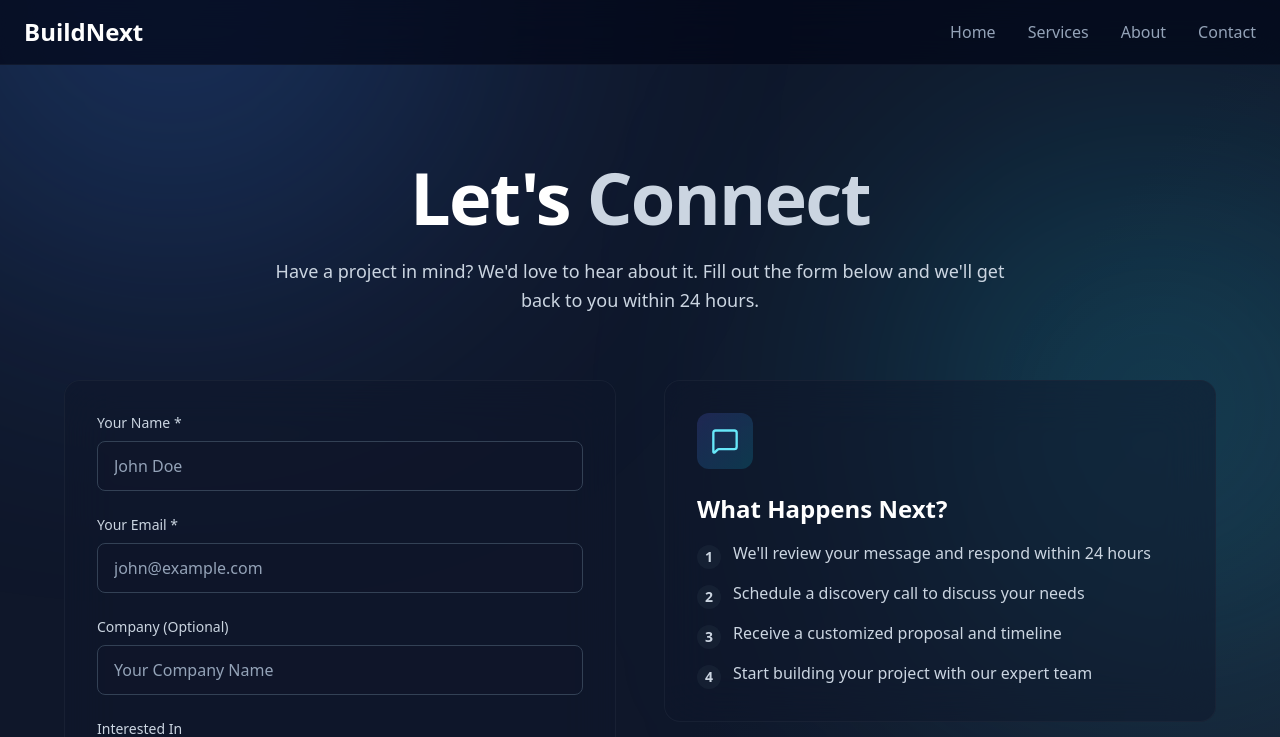
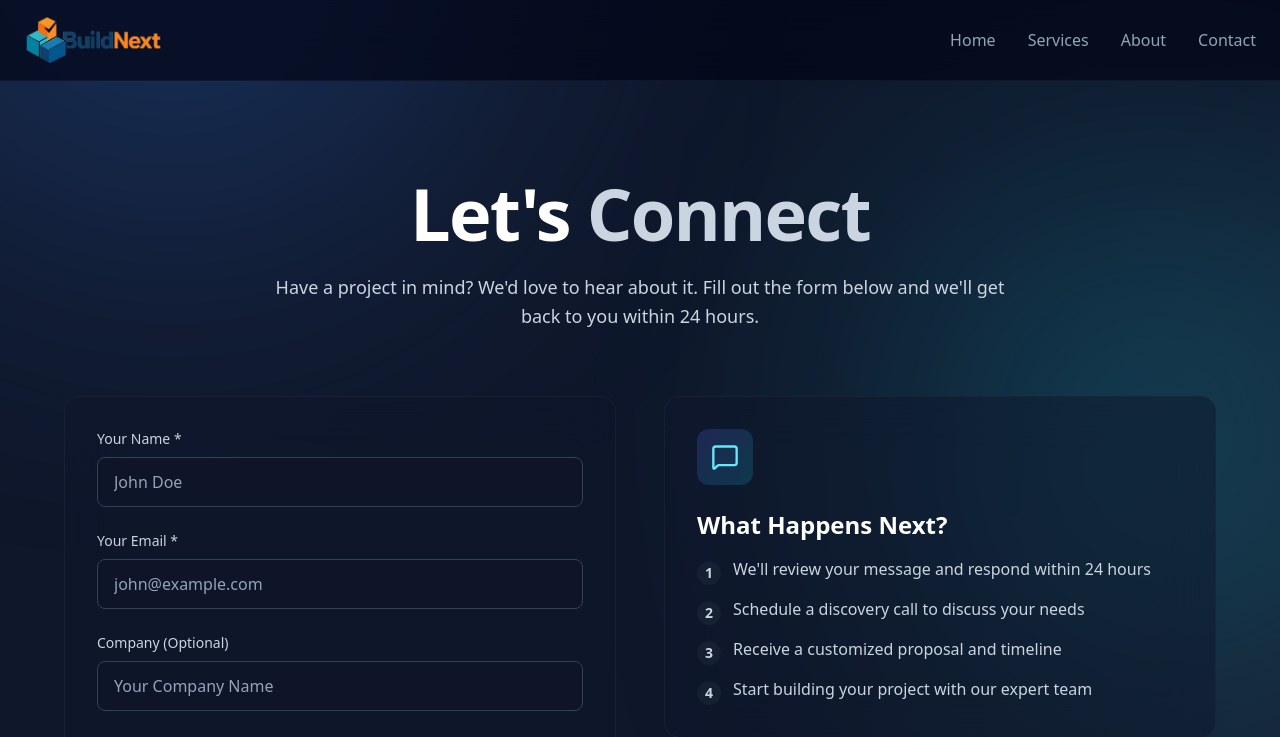
Before and after one commit to yasir-buildnext/buildnext-site, a Next.js app: page /contact in a window 1280 px wide. Shown: the top 737 px of the page. Built offline with nearby package versions, Linux system fonts and the light colour scheme.

Commit message:
Add BuildNext logo to navbar and contact page

```diff
--- a/components/Navbar.js
+++ b/components/Navbar.js
@@ -2,6 +2,7 @@ import { useState } from 'react';
 import Link from 'next/link';
 import { Menu, X } from 'lucide-react';
 import { theme, cn } from '../styles/theme';
+import TransparentLogo from './TransparentLogo';
 
 export default function Navbar() {
   const [open, setOpen] = useState(false);
@@ -17,14 +18,19 @@ export default function Navbar() {
     <nav className={cn(theme.components.nav.container, 'relative z-50')}>
       <div className={theme.spacing.container}>
         <div className="py-4 flex items-center justify-between">
-          {/* Logo */}
+          {/* Brand logo (top-left) */}
           <Link
             href="/"
-            className={cn('text-2xl font-bold', theme.colors.text.primary)}
+            aria-label="BuildNext Home"
           >
-            BuildNext
+            <TransparentLogo
+              src="/images/buildnext-logo.png"
+              alt="BuildNext logo"
+              className="h-10 md:h-12 w-auto object-contain"
+            />
           </Link>
 
+          <div className="flex items-center gap-4">
             {/* Desktop links */}
             <div className="hidden md:flex gap-8">
               {links.map((l) => (
@@ -46,6 +52,8 @@ export default function Navbar() {
             >
               {open ? <X size={24} /> : <Menu size={24} />}
             </button>
+
+          </div>
         </div>
       </div>
 
--- /dev/null
+++ b/components/TransparentLogo.js
@@ -0,0 +1,53 @@
+import { useEffect, useState } from 'react';
+
+function isNearWhite(r, g, b, threshold) {
+  return r >= threshold && g >= threshold && b >= threshold;
+}
+
+export default function TransparentLogo({
+  src,
+  alt,
+  className = '',
+  threshold = 245,
+}) {
+  const [processedSrc, setProcessedSrc] = useState('');
+
+  useEffect(() => {
+    let cancelled = false;
+    const img = new Image();
+    img.src = src;
+
+    img.onload = () => {
+      if (cancelled) return;
+
+      const canvas = document.createElement('canvas');
+      canvas.width = img.naturalWidth;
+      canvas.height = img.naturalHeight;
+      const ctx = canvas.getContext('2d');
+      if (!ctx) return;
+
+      ctx.drawImage(img, 0, 0);
+      const imageData = ctx.getImageData(0, 0, canvas.width, canvas.height);
+      const { data } = imageData;
+
+      for (let i = 0; i < data.length; i += 4) {
+        const r = data[i];
+        const g = data[i + 1];
+        const b = data[i + 2];
+
+        if (isNearWhite(r, g, b, threshold)) {
+          data[i + 3] = 0;
+        }
+      }
+
+      ctx.putImageData(imageData, 0, 0);
+      setProcessedSrc(canvas.toDataURL('image/png'));
+    };
+
+    return () => {
+      cancelled = true;
+    };
+  }, [src, threshold]);
+
+  return <img src={processedSrc || src} alt={alt} className={className} />;
+}
--- a/pages/contact.js
+++ b/pages/contact.js
@@ -4,6 +4,7 @@ import { Mail, MessageSquare, Send } from 'lucide-react';
 import { theme, cn } from '../styles/theme.js';
 import Link from 'next/link';
 import Navbar from '../components/Navbar';
+import TransparentLogo from '../components/TransparentLogo';
 
 export default function Contact() {
   const [formData, setFormData] = useState({
@@ -253,6 +254,14 @@ export default function Contact() {
               </div>
             </div>
           </div>
+
+          <div className="mt-12 flex justify-center">
+            <TransparentLogo
+              src="/images/buildnext-logo.png"
+              alt="BuildNext logo"
+              className="w-full max-w-md md:max-w-lg h-auto object-contain"
+            />
+          </div>
         </div>
       </section>
 
```
Also changed, not shown: public/images/buildnext-logo.png (added), 1 other file (tests, documents, lock files or other folders). Lines whose indentation alone changed are shown as unchanged.
